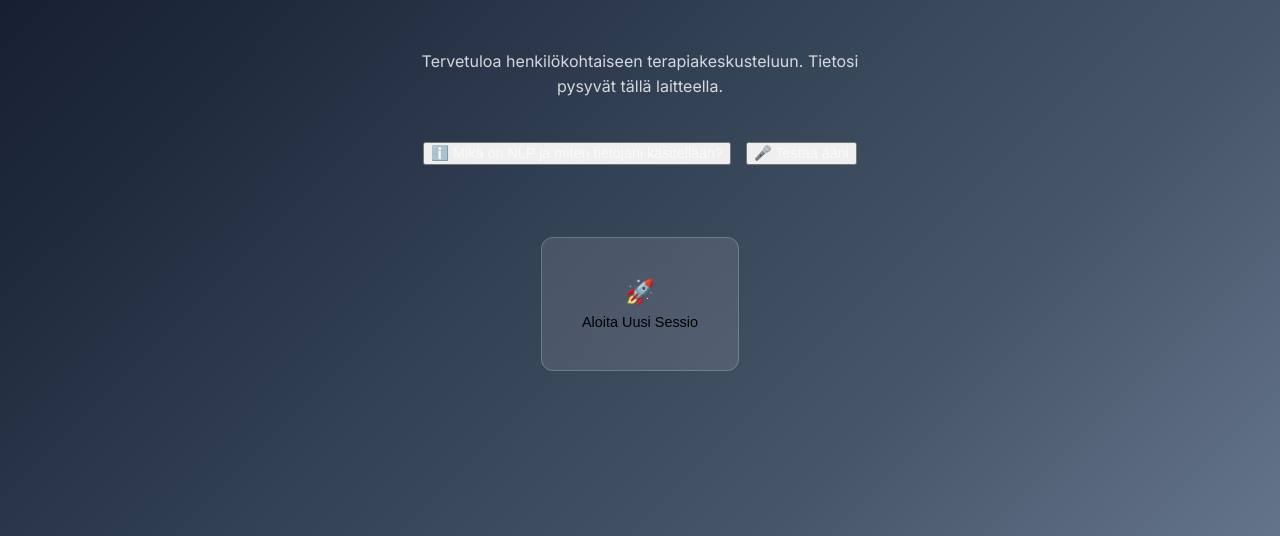
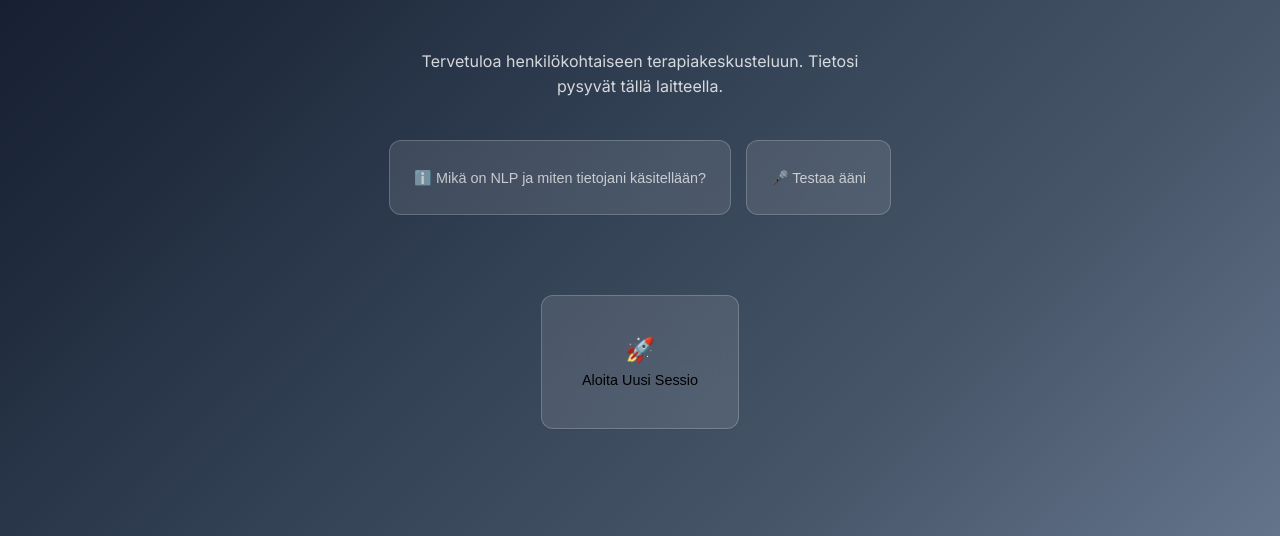
Before and after one commit to SamppaFIN/NLP-AI, a website: page public/index.html in a window 1280 px wide. Shown: the part 264-800 px from the top of the page. Drawn offline with Linux system fonts and the light colour scheme.

Commit message:
Make NLP info and voice test buttons magnetic with Aurora UI effects

```diff
--- a/public/index.html
+++ b/public/index.html
@@ -459,12 +459,16 @@
 
       <!-- NLP Info Button -->
       <div style="text-align: center; margin-bottom: var(--aurora-space-lg);">
-        <button id="nlpInfoBtn" class="aurora-btn aurora-btn-ghost" style="color: rgba(255, 255, 255, 0.7); font-size: 0.9rem;">
-          ℹ️ Mikä on NLP ja miten tietojani käsitellään?
-        </button>
-        <button id="voiceTestBtn" class="aurora-btn aurora-btn-ghost" style="color: rgba(255, 255, 255, 0.7); font-size: 0.9rem; margin-left: 10px;">
-          🎤 Testaa ääni
-        </button>
+        <div class="aurora-card magnetic-card" style="display: inline-block; margin-right: 10px;">
+          <button id="nlpInfoBtn" class="aurora-btn aurora-btn-ghost magnetic-btn" style="color: rgba(255, 255, 255, 0.7); font-size: 0.9rem;">
+            ℹ️ Mikä on NLP ja miten tietojani käsitellään?
+          </button>
+        </div>
+        <div class="aurora-card magnetic-card" style="display: inline-block;">
+          <button id="voiceTestBtn" class="aurora-btn aurora-btn-ghost magnetic-btn" style="color: rgba(255, 255, 255, 0.7); font-size: 0.9rem;">
+            🎤 Testaa ääni
+          </button>
+        </div>
       </div>
 
       <!-- Session Controls -->
@@ -1367,11 +1371,15 @@
     aurora.applyTechnique('magnetic-buttons', elements.startSessionCard);
     aurora.applyTechnique('magnetic-buttons', elements.personaCard);
     aurora.applyTechnique('magnetic-buttons', elements.questionCard);
+    aurora.applyTechnique('magnetic-buttons', document.querySelector('#nlpInfoBtn').closest('.magnetic-card'));
+    aurora.applyTechnique('magnetic-buttons', document.querySelector('#voiceTestBtn').closest('.magnetic-card'));
 
     // Apply morphing cards technique
     aurora.applyTechnique('morphing-cards', elements.startSessionCard);
     aurora.applyTechnique('morphing-cards', elements.personaCard);
     aurora.applyTechnique('morphing-cards', elements.questionCard);
+    aurora.applyTechnique('morphing-cards', document.querySelector('#nlpInfoBtn').closest('.magnetic-card'));
+    aurora.applyTechnique('morphing-cards', document.querySelector('#voiceTestBtn').closest('.magnetic-card'));
 
     console.log('🌸 TerapiaAI initialized with Aurora UI - Magnetic Cards & Advanced Effects enabled');
   </script>
```
